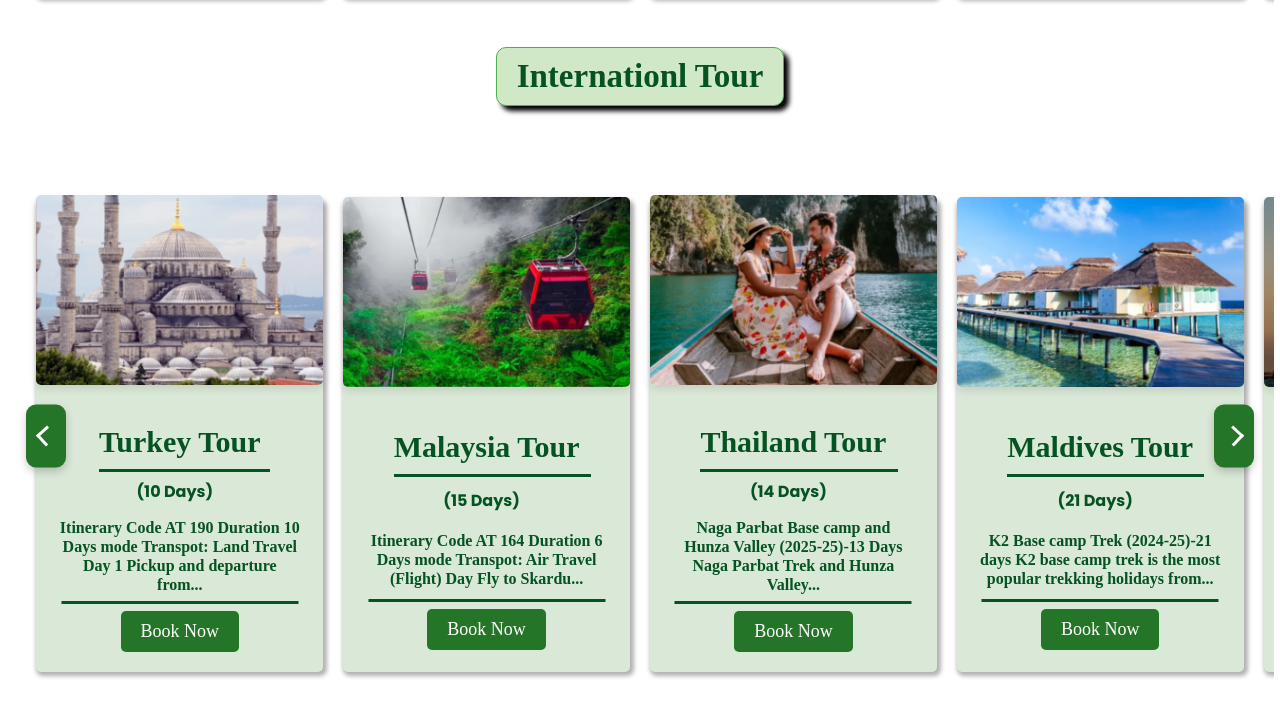
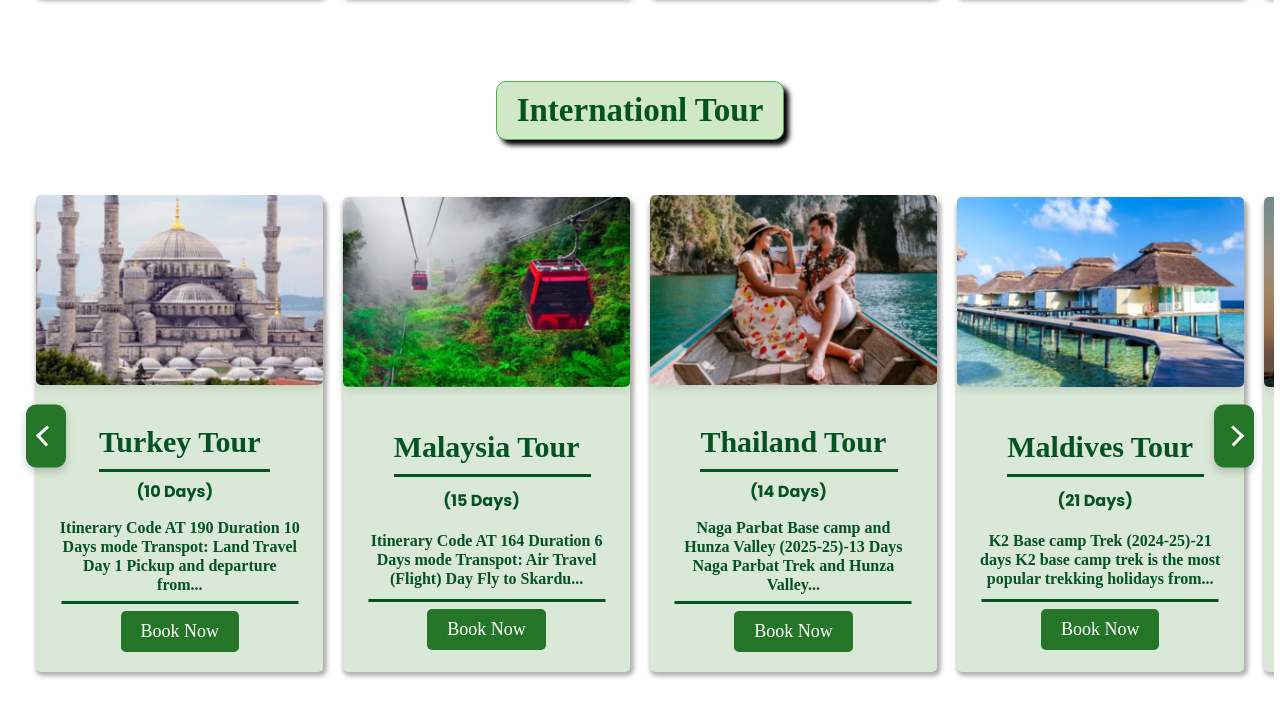
Before and after one commit to Abdulrehman-47/Trekkerz-, a plain HTML site: page index.html in a window 1280 px wide. Shown: the part 2248-2962 px from the top of the page. Drawn offline with nearby package versions, Linux system fonts and the light colour scheme; a script that the page names is missing.

Commit message:
style.css

```diff
--- a/style.css
+++ b/style.css
@@ -2566,7 +2566,7 @@ section {
 .domistic-heading2 {
 
   font-size: 33px;
-  margin-top: -1280px;
+  margin-top: -1212px;
   font-family: serif;
   color: #055222;
   text-align: center;
```
